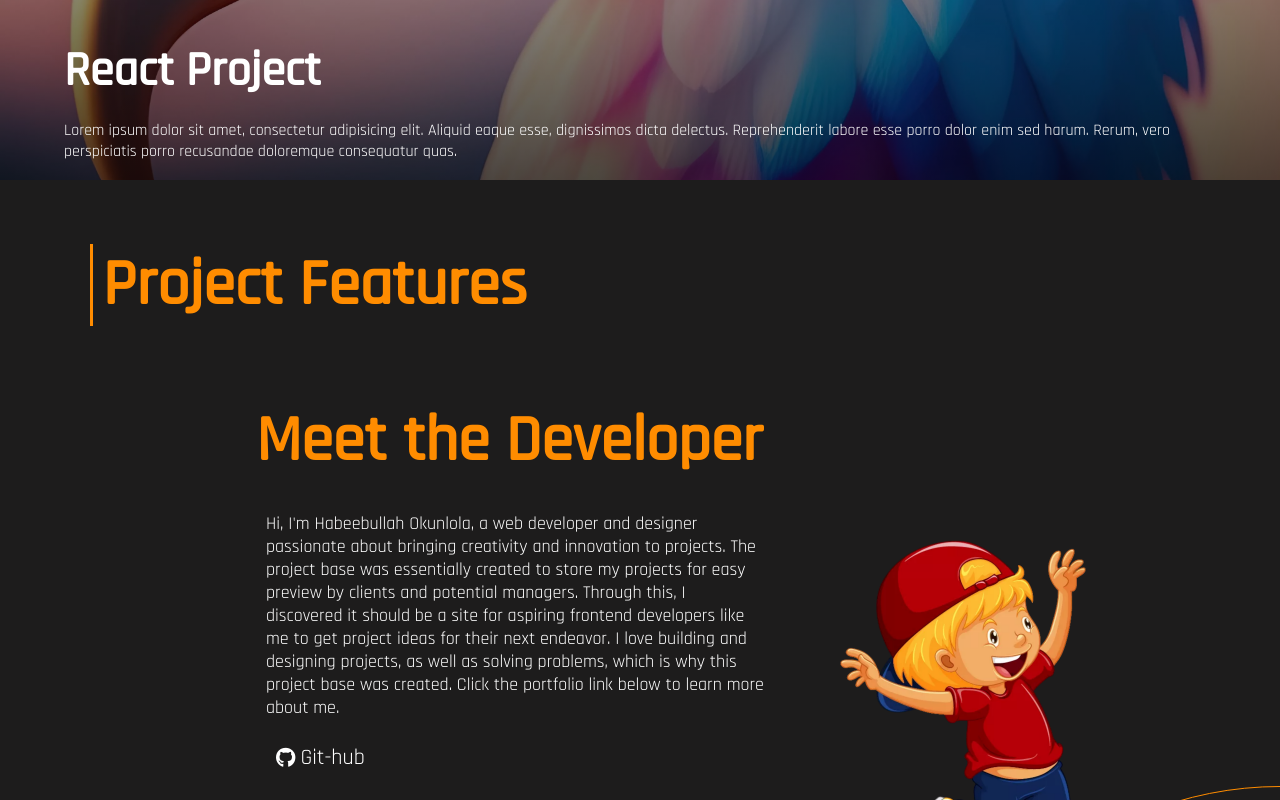
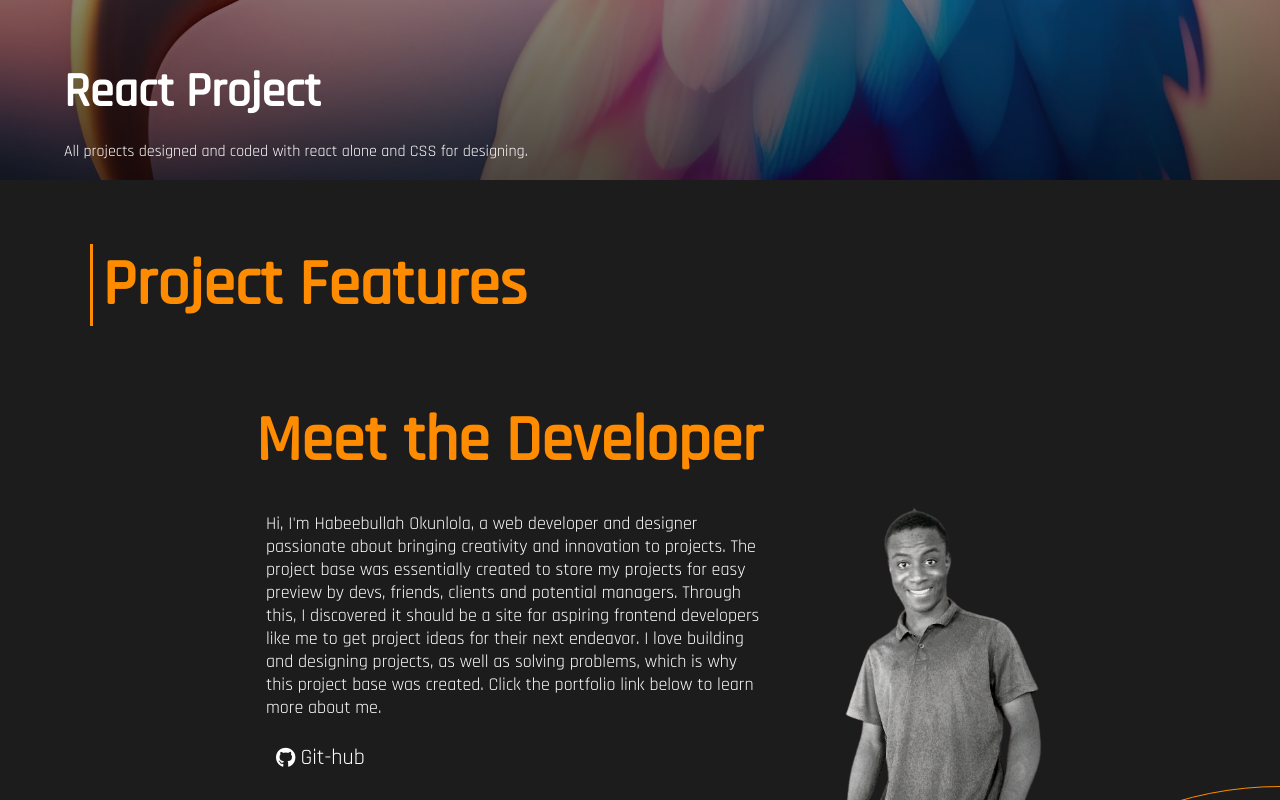
Before and after one commit to HabeebOpe/project-portfolio-with-react, a React (Create React App) app: page /react in a window 1280 px wide. Shown: the part 380-1180 px from the top of the page. Built offline with nearby package versions, Linux system fonts and the light colour scheme.

Commit message:
New features

```diff
--- a/src/index.css
+++ b/src/index.css
@@ -249,7 +249,7 @@ body {
 }
 .about-section .about-flex {
   width: 100%;
-  background-image: url(./asset/back.png);
+  background-image: url(./asset/abo.png);
   background-repeat: no-repeat;
   background-size: 250px;
   background-position-x: right;
@@ -317,7 +317,7 @@ body {
   padding: 10% 10%;
   display: flex;
   justify-content: right;
-  background-image: url(./asset/back.png);
+/*   background-image: url(./asset/back.png); */
   background-repeat: no-repeat;
   background-size: 250px;
   background-position-x: 10%;
--- a/src/main/About.js
+++ b/src/main/About.js
@@ -7,25 +7,25 @@ export default function About() {
         <h1>Meet the Developer</h1>
         <div className="about-des">
           <p className="about-dev">
-          Hi, I'm Habeebullah Okunlola, a web developer and designer passionate about bringing creativity and innovation to projects. The project base was essentially created to store my projects for easy preview by clients and potential managers. Through this, I discovered it should be a site for aspiring frontend developers like me to get project ideas for their next endeavor. I love building and designing projects, as well as solving problems, which is why this project base was created. Click the portfolio link below to learn more about me.
+          Hi, I'm Habeebullah Okunlola, a web developer and designer passionate about bringing creativity and innovation to projects. The project base was essentially created to store my projects for easy preview by devs, friends, clients and potential managers. Through this, I discovered it should be a site for aspiring frontend developers like me to get project ideas for their next endeavor. I love building and designing projects, as well as solving problems, which is why this project base was created. Click the portfolio link below to learn more about me.
           </p>
           <ul>
             <li>
-              <a href="https://github.com/HabeebOpe">
+              <a target="_blank" href="https://github.com/HabeebOpe">
                 <i className="fa-brands fa-github"></i>
                 <p>Git-hub</p>
               </a>
             </li>
             <li>
-              <a href="https://twitter.com/habeebullaope?t=9baxs9N4-rDfri5OI2EFMA&s=09">
+              <a target="_blank" href="https://twitter.com/habeebullaope?t=9baxs9N4-rDfri5OI2EFMA&s=09">
                 <i className="fa-brands fa-twitter"></i>
                 <p>Twitter</p>
               </a>
             </li>
             <li>
-              <a href="https://medium.com/@habeebullahokunlola">
-                <i className="fa-brands fa-medium"></i>
-                <p>Medium</p>
+              <a href="https://habeebullah-okunlola.netlify.app/" target="_blank">
+                <i className="fas fa-briefcase"></i>
+                <p>Portfolio</p>
               </a>
             </li>
           </ul>
--- a/src/main/Section.js
+++ b/src/main/Section.js
@@ -6,16 +6,15 @@ export default function Section() {
     <div className="home-section">
       <div className="quotes">
         <h1>
-          Hey, Welcome to<span> Zodiac </span>Project Base.
+          Hey, it's Habeebullah and Welcome to<span> Zodiac </span>Project Base.
         </h1>
         <div className="fact-div">
           <p>
-            Building projects is the most important way to learn anything, and
-            <span> WEB DEVELOPMENT</span> is no exception
+            Explore my project base to get creative and ideas for your next project
           </p>
         </div>
         <h2 className="become-a-developer">
-          Level up your Frontend Skill with our Awesome Projects
+          Level up your Frontend Skill with my Awesome Projects
         </h2>
       </div>
     </div>
--- a/src/main/Subscribe.js
+++ b/src/main/Subscribe.js
@@ -4,7 +4,7 @@ import "../index";
 export default function Subscribe() {
   return (
     <div className="subscription">
-      <form action="https://formspree.io/f/xnqeaqwj" method="POST">
+      <form action="https://formspree.io/f/mnqeavbg" method="POST">
         <h1>Subscribe for New Project</h1>
         <p>Get Email notification when I release a new project.</p>
         <p>No spam you can unsubscribe anytime</p>
--- a/src/submain/Item.js
+++ b/src/submain/Item.js
@@ -20,50 +20,50 @@ export default function Item() {
         <li id="it" className="item">
         <Link to="/cssdesign">
             <img src={cssImage} />
-            <div className="project-number">
-              <h3>20</h3>
-              <p>Project</p>
-            </div>
+            // <div className="project-number">
+            //   <h3>20</h3>
+            //   <p>Project</p>
+            // </div>
             <h1 className="display-name">CSS Design</h1>
         </Link>
         </li>
         <li className="item">
         <Link to="/vanilla">
           <img src={vanillaImg} />
-            <div className="project-number">
-              <h3>20</h3>
-              <p>Project</p>
-            </div>
+            // <div className="project-number">
+            //   <h3>20</h3>
+            //   <p>Project</p>
+            // </div>
             <h1 className="display-name">Vanilla Js</h1>
         </Link>
         </li>
         <li className="item">
         <Link to="/landing">
           <img src={landingImg} />
-            <div className="project-number">
-              <h3>20</h3>
-              <p>Project</p>
-            </div>
+            // <div className="project-number">
+            //   <h3>20</h3>
+            //   <p>Project</p>
+            // </div>
             <h1 className="display-name">Landing Page</h1>
           </Link>
         </li>
         <li className="item">
         <Link to="/react">
         <img src={reactImg} />
-            <div className="project-number">
-              <h3>20</h3>
-              <p>Project</p>
-            </div>
+            // <div className="project-number">
+            //   <h3>20</h3>
+            //   <p>Project</p>
+            // </div>
             <h1 className="display-name">Reactjs Project</h1>
           </Link>
         </li>
         <li className="item">
         <Link to="/game">
           <img src={gameImg} />
-            <div className="project-number">
-              <h3>20</h3>
-              <p>Project</p>
-            </div>
+            // <div className="project-number">
+            //   <h3>20</h3>
+            //   <p>Project</p>
+            // </div>
             <h1 className="display-name">Javascript Game</h1>
           </Link>
         </li>
--- a/src/submain/Projectcss.js
+++ b/src/submain/Projectcss.js
@@ -9,10 +9,7 @@ export default function Projectcss() {
         <Link to="/"><span className="back-to-home">back to home</span></Link>
         <h1 className="project-head-name">CSS Design</h1>
         <p>
-          Lorem ipsum dolor sit amet, consectetur adipisicing elit. Aliquid
-          eaque esse, dignissimos dicta delectus. Reprehenderit labore esse
-          porro dolor enim sed harum. Rerum, vero perspiciatis porro recusandae
-          doloremque consequatur quas.
+          All projects designed with HTML CSS and other CSS frameworks only.
         </p>
       </div>
       <div className="design"></div>
--- a/src/submain/Projectgame.js
+++ b/src/submain/Projectgame.js
@@ -9,10 +9,7 @@ export default function Projectgame() {
       <Link to="/"><span className="back-to-home">back to home</span></Link>
         <h1 className="project-head-name">Vanilla Js Game</h1>
         <p>
-          Lorem ipsum dolor sit amet, consectetur adipisicing elit. Aliquid
-          eaque esse, dignissimos dicta delectus. Reprehenderit labore esse
-          porro dolor enim sed harum. Rerum, vero perspiciatis porro recusandae
-          doloremque consequatur quas.
+          All project designed and coded with HTML, CSS, Javascript and other Javascript frameworks
         </p>
       </div>
       <div className="design"></div>
--- a/src/submain/Projectlanding.js
+++ b/src/submain/Projectlanding.js
@@ -9,10 +9,7 @@ export default function Projectlanding() {
         <Link to="/"><span className="back-to-home">back to home</span></Link>
         <h1 className="project-head-name">Landing Page</h1>
         <p>
-          Lorem ipsum dolor sit amet, consectetur adipisicing elit. Aliquid
-          eaque esse, dignissimos dicta delectus. Reprehenderit labore esse
-          porro dolor enim sed harum. Rerum, vero perspiciatis porro recusandae
-          doloremque consequatur quas.
+          All projects designed and coded with HTML, CSS and javascript for some
         </p>
       </div>
       <div className="design"></div>
--- a/src/submain/Projectreact.js
+++ b/src/submain/Projectreact.js
@@ -9,10 +9,7 @@ export default function Projectraect() {
       <Link to="/"><span className="back-to-home">back to home</span></Link>
         <h1 className="project-head-name">React Project</h1>
         <p>
-          Lorem ipsum dolor sit amet, consectetur adipisicing elit. Aliquid
-          eaque esse, dignissimos dicta delectus. Reprehenderit labore esse
-          porro dolor enim sed harum. Rerum, vero perspiciatis porro recusandae
-          doloremque consequatur quas.
+          All projects designed and coded with react alone and CSS for designing.
         </p>
       </div>
       <div className="design"></div>
--- a/src/submain/Projectvanilla.js
+++ b/src/submain/Projectvanilla.js
@@ -9,10 +9,7 @@ export default function Projectvanilla() {
       <Link to="/"><span className="back-to-home">back to home</span></Link>
         <h1 className="project-head-name">Vanilla Javascript</h1>
         <p>
-          Lorem ipsum dolor sit amet, consectetur adipisicing elit. Aliquid
-          eaque esse, dignissimos dicta delectus. Reprehenderit labore esse
-          porro dolor enim sed harum. Rerum, vero perspiciatis porro recusandae
-          doloremque consequatur quas.
+          All projects are coded with Javascript and HTML and CSS for structure and designing. Projects in this section are not mainly design projects but are programmed projects.
         </p>
       </div>
       <div className="design"></div>
```
Also changed, not shown: src/asset/abo.png (added), src/asset/back.png (deleted).
